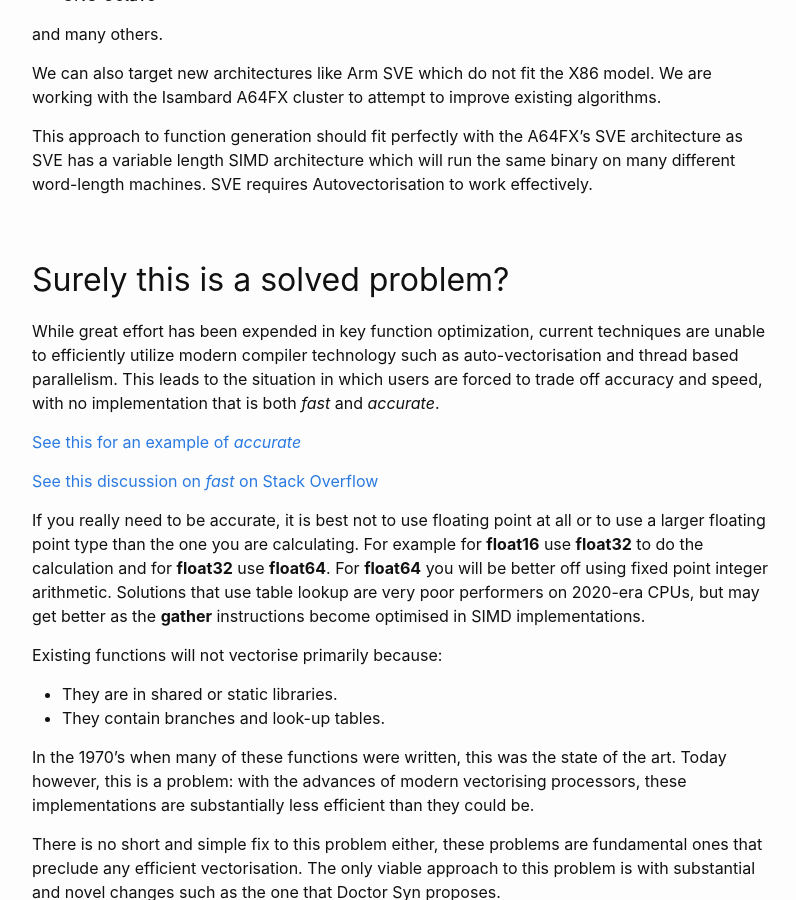
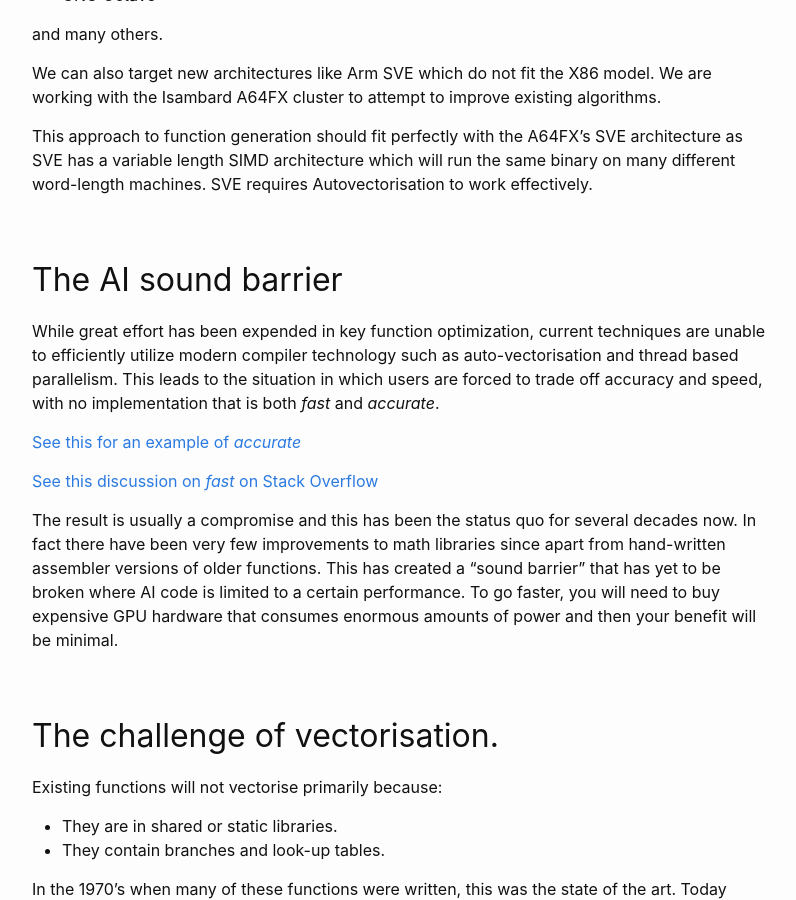
Before and after one commit to atomicincrement/atomicincrement.github.io, a Jekyll site: the page built from _posts/2021-11-18-polynomial-approximation.md, in a window 1280 px wide and 900 px high, scrolled down 1486 px. Shown: the whole window, without its empty margins (238-1034 px from the left). Built offline with Jekyll 4.4.1, drawn with Linux system fonts in a browser that asks for light colours.

Commit message:
Explain the title.

```diff
--- a/_posts/2021-11-18-polynomial-approximation.md
+++ b/_posts/2021-11-18-polynomial-approximation.md
@@ -57,20 +57,23 @@ architecture as SVE has a variable length SIMD architecture which will run
 the same binary on many different word-length machines. SVE requires
 Autovectorisation to work effectively.
 
-## Surely this is a solved problem?
+## The AI sound barrier
 
-While great effort has been expended in key function optimization, current techniques are unable to efficiently utilize   modern compiler technology such as auto-vectorisation and thread based parallelism. This leads to the situation in which users are forced to trade off accuracy and speed, with no implementation that is both *fast* and *accurate*.
+While great effort has been expended in key function optimization, current techniques are unable to efficiently utilize modern compiler technology such as auto-vectorisation and thread based parallelism. This leads to the situation in which users are forced to trade off accuracy and speed, with no implementation that is both *fast* and *accurate*.
 
 [See this for an example of *accurate*](https://blog.sigplan.org/2021/08/26/high-performance-correctly-rounded-math-libraries-for-32-bit-floating-point-representations/)
 
 [See this discussion on *fast* on Stack Overflow](https://stackoverflow.com/questions/18662261/fastest-implementation-of-sine-cosine-and-square-root-in-c-doesnt-need-to-b)
 
-If you really need to be accurate, it is best not to use floating point at all or to use
-a larger floating point type than the one you are calculating. For example for **float16** use
-**float32** to do the calculation and for **float32** use **float64**. For **float64** you will
-be better off using fixed point integer arithmetic. Solutions that use table lookup are very
-poor performers on 2020-era CPUs, but may get better as the **gather** instructions become
-optimised in SIMD implementations.
+The result is usually a compromise and this has been the status quo for several
+decades now. In fact there have been very few improvements to math libraries
+since apart from hand-written assembler versions of older functions. This has
+created a "sound barrier" that has yet to be broken where AI code is limited
+to a certain performance. To go faster, you will need to buy expensive GPU
+hardware that consumes enormous amounts of power and then your
+benefit will be minimal.
+
+## The challenge of vectorisation.
 
 Existing functions will not vectorise primarily because:
 
```
